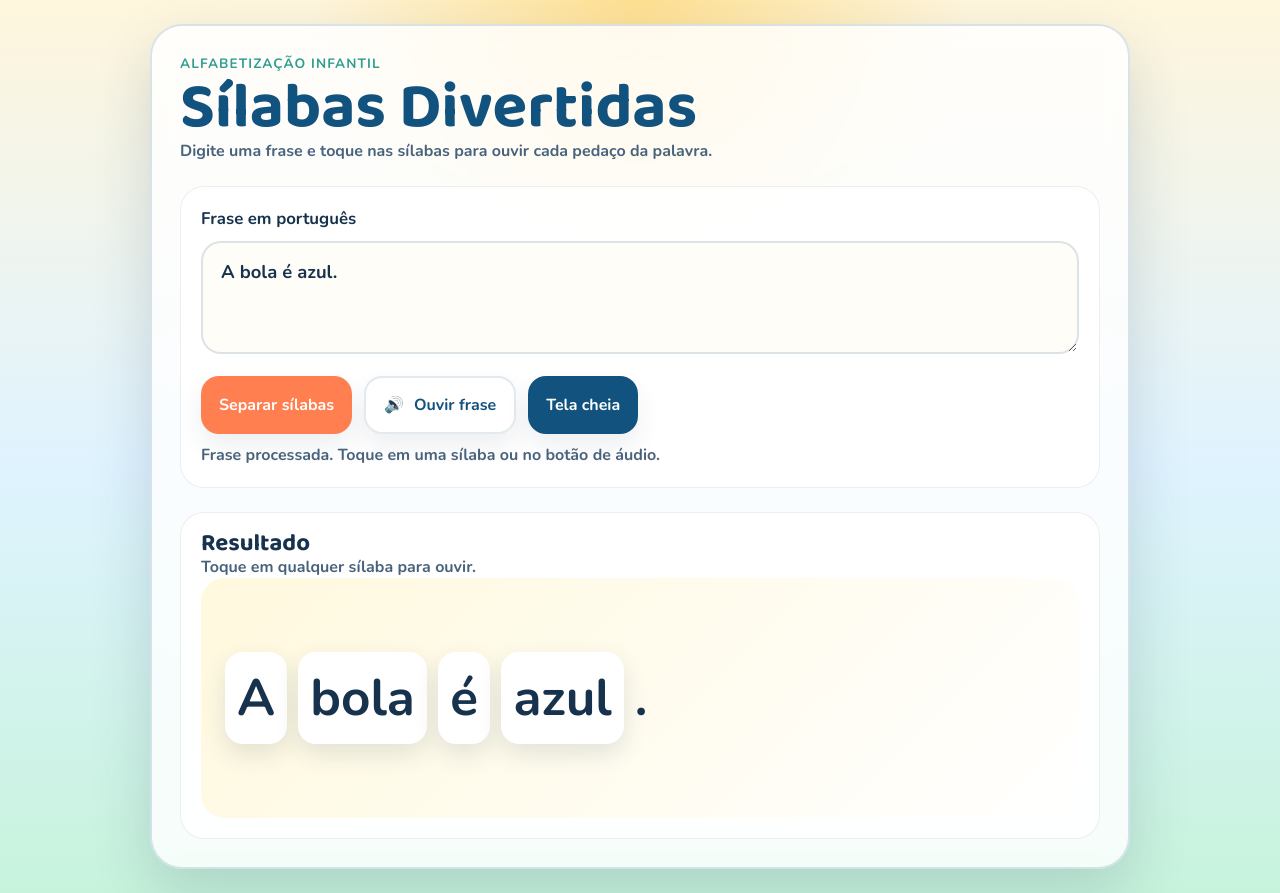
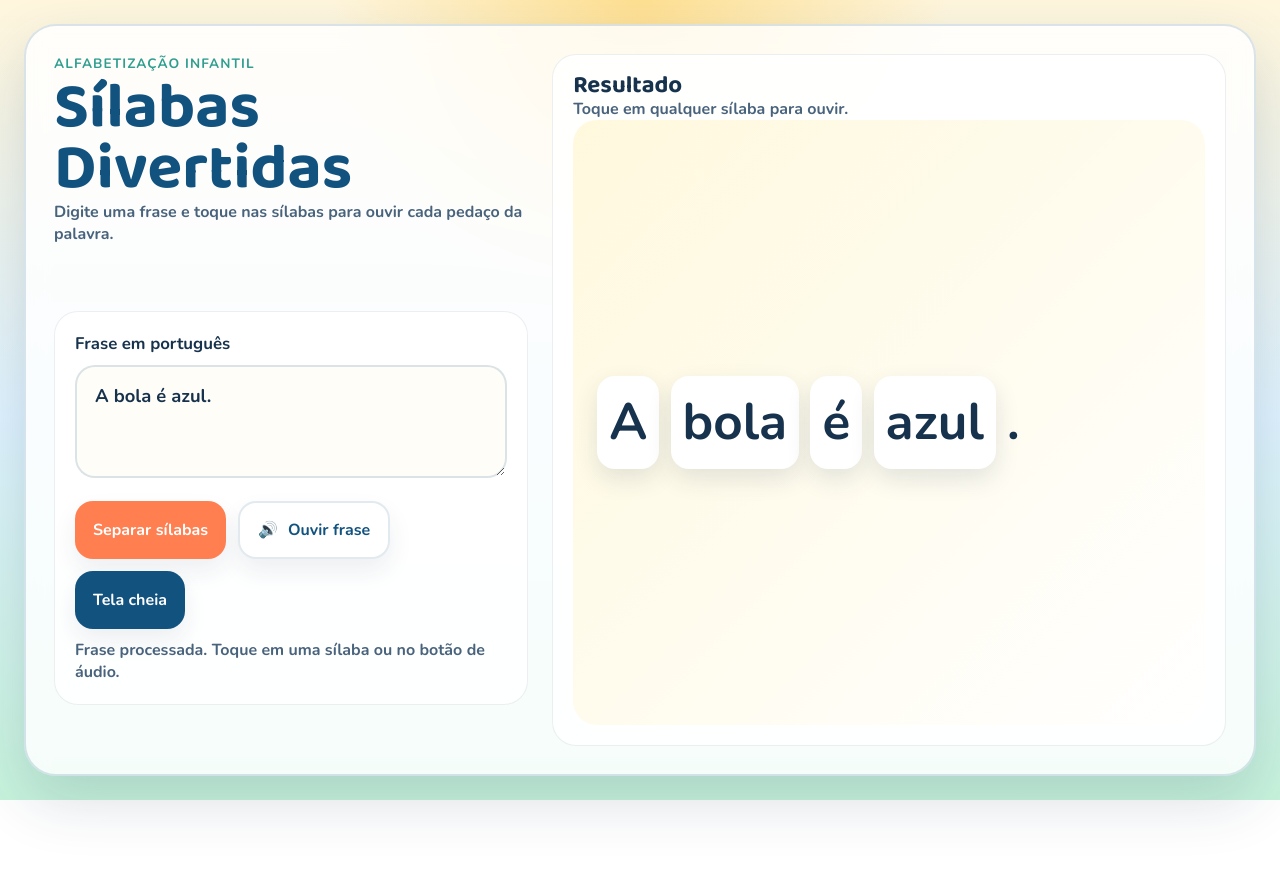
Before and after one commit to professor-rafael-selvagio/silabas, a website built with Vite: page index.html in a window 1280 px wide. After the commit the page ends 800 px from the top, so only its background shows below. Built offline with nearby package versions, Linux system fonts and the light colour scheme; what hypher would draw is missing.

Commit message:
Improve layout and local dev compatibility

```diff
--- a/package.json
+++ b/package.json
@@ -14,6 +14,6 @@
   "dependencies": {
     "hyphenation.pt": "^0.2.1",
     "hypher": "^0.2.5",
-    "vite": "^8.0.3"
+    "vite": "^6.4.1"
   }
 }
--- a/style.css
+++ b/style.css
@@ -32,13 +32,12 @@ textarea {
 
 .app-shell {
   min-height: 100vh;
-  display: grid;
-  place-items: center;
   padding: 24px;
 }
 
 .app-card {
-  width: min(100%, 980px);
+  width: 100%;
+  min-height: calc(100vh - 48px);
   background: var(--card);
   backdrop-filter: blur(12px);
   border: 2px solid var(--card-border);
@@ -47,6 +46,19 @@ textarea {
   padding: 28px;
   display: grid;
   gap: 24px;
+  grid-template-columns: minmax(320px, 0.95fr) minmax(0, 1.35fr);
+  grid-template-areas:
+    "hero output"
+    "controls output";
+  align-items: start;
+}
+
+.hero {
+  grid-area: hero;
+}
+
+.controls {
+  grid-area: controls;
 }
 
 .hero h1,
@@ -82,6 +94,13 @@ textarea {
   border-radius: 24px;
   padding: 20px;
   border: 1px solid rgba(23, 50, 77, 0.08);
+}
+
+.output-panel {
+  grid-area: output;
+  min-height: 100%;
+  display: grid;
+  grid-template-rows: auto 1fr;
 }
 
 .input-label {
@@ -163,7 +182,7 @@ textarea:focus {
 }
 
 .output {
-  min-height: 240px;
+  min-height: 100%;
   background:
     linear-gradient(135deg, rgba(255, 247, 214, 0.82), rgba(255, 255, 255, 0.92)),
     #fff;
@@ -203,12 +222,27 @@ textarea:focus {
   color: #7890a6;
 }
 
+@media (max-width: 980px) {
+  .app-card {
+    grid-template-columns: 1fr;
+    grid-template-areas:
+      "hero"
+      "controls"
+      "output";
+  }
+
+  .output {
+    min-height: 280px;
+  }
+}
+
 @media (max-width: 720px) {
   .app-shell {
     padding: 14px;
   }
 
   .app-card {
+    min-height: calc(100vh - 28px);
     padding: 18px;
     border-radius: 24px;
   }
```
Also changed, not shown: README.md, 1 other file.
